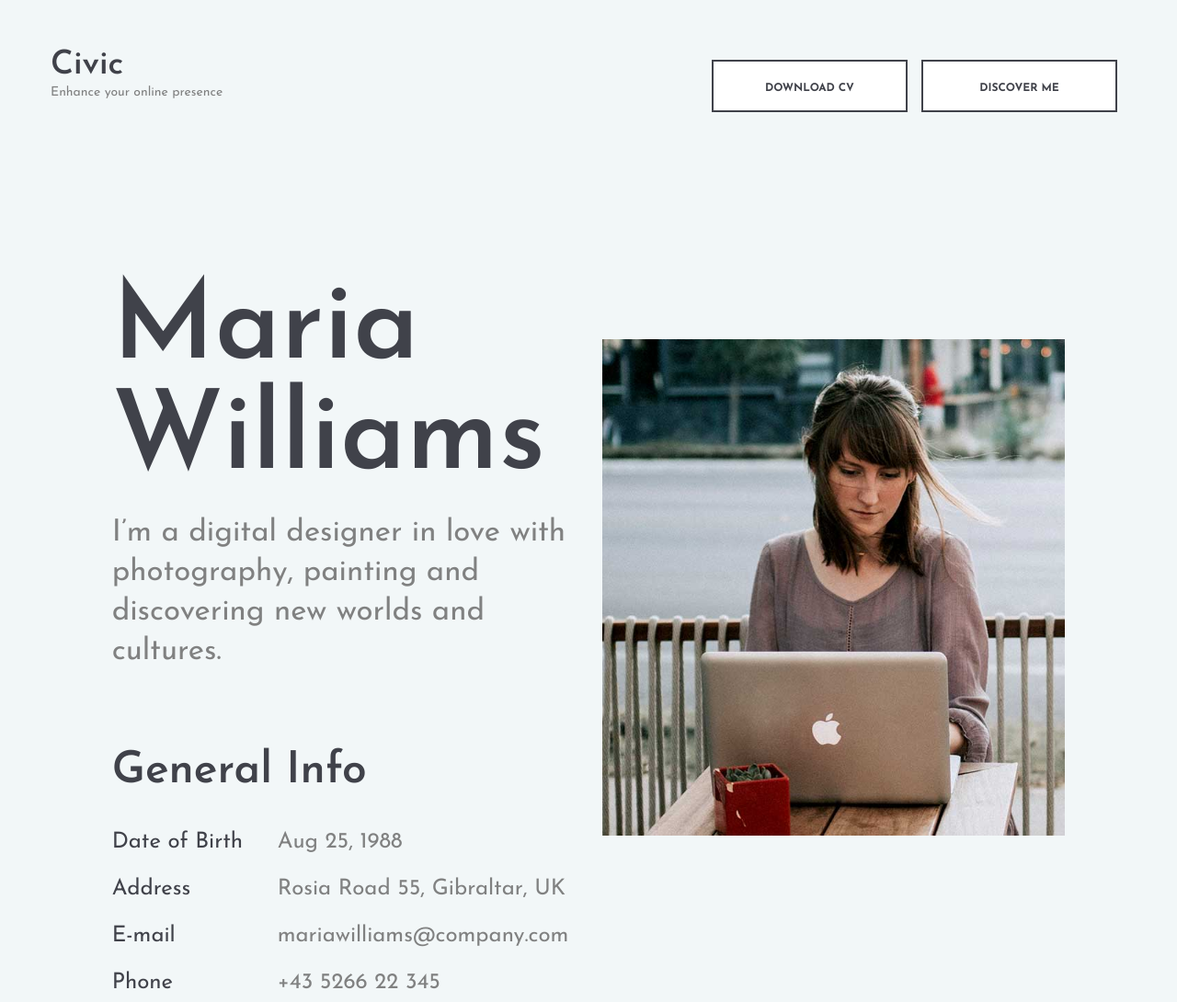
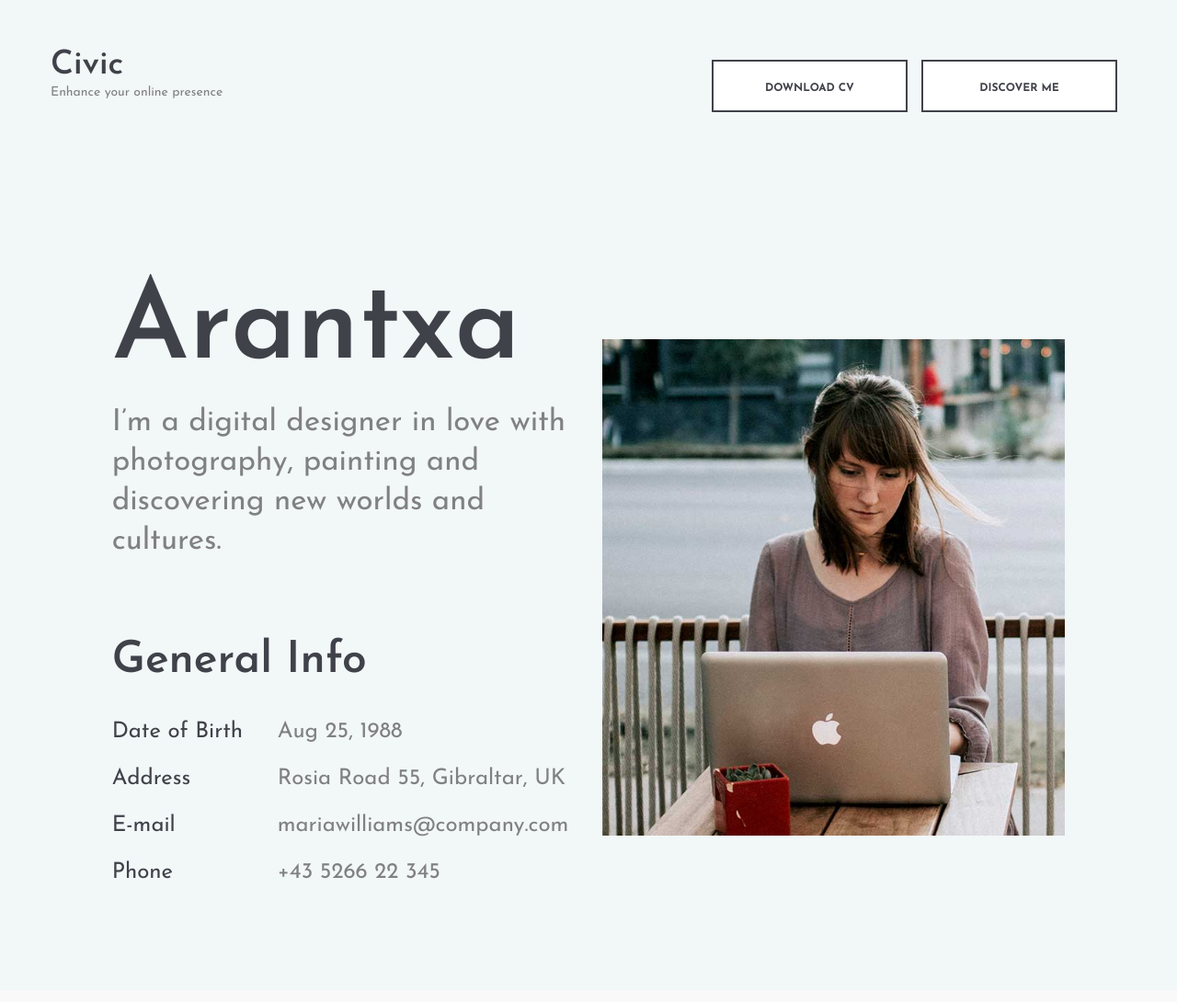
Before and after one commit to n-borja16/mnv, a plain HTML site: page index.html in a window 1280 px wide. Shown: the top 1090 px of the page at 92% size. Drawn offline with Linux system fonts and the light colour scheme.

Commit message:
Update index.html

```diff
--- a/index.html
+++ b/index.html
@@ -60,7 +60,7 @@
 					<div class="row">
 						<div class="col-lg-6">
 							<div class="hero-text">
-								<h2>Maria Williams</h2>
+								<h2>Arantxa</h2>
 								<p>I’m a digital designer in love with photography, painting and discovering new worlds and cultures.</p>
 							</div>
 							<div class="hero-info">
```
